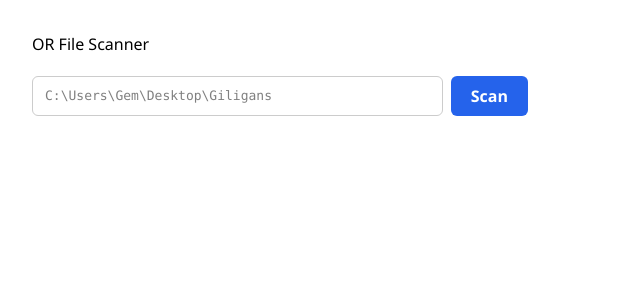
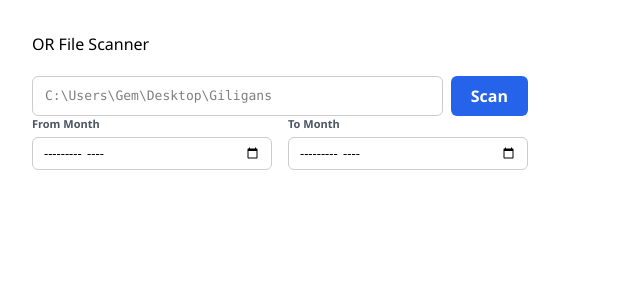
Before and after one commit to gemrey13/bir-ejournal, a React (Vite) app: page / in a window 1280 px wide. Shown: the top 300 px of the page, without its empty margins (0-640 px from the left). Built offline with nearby package versions, Linux system fonts and the light colour scheme.

Commit message:
feat: enhance scan functionality with date filters and update UI for date selection

```diff
--- a/src/main/index.ts
+++ b/src/main/index.ts
@@ -50,8 +50,8 @@ ipcMain.handle('dialog:openDirectory', async (_) => {
   return filePaths[0] // Sends the native Windows path back to React
 })
 
- ipcMain.handle('scan', async (_event, rootPath: string) => {
-    return scanAndSave(rootPath);
+ ipcMain.handle('scan', async (_event, rootPath: string, filters?: { from?: string; to?: string }) => {
+    return scanAndSave(rootPath, filters);
   });
 
 app.whenReady().then(() => {
--- a/src/main/zipScanner.ts
+++ b/src/main/zipScanner.ts
@@ -27,6 +27,13 @@ function getDb(): Database.Database {
   return db
 }
 
+type MonthYear = { year: number; month: number }
+
+type ScanFilters = {
+  from?: string
+  to?: string
+}
+
 function parseInnerZip(name: string): { month: number; year: number } | null {
   // OR202506.zip → year=2025, month=06
   const match = path
@@ -37,7 +44,38 @@ function parseInnerZip(name: string): { month: number; year: number } | null {
   return { year: parseInt(match[1], 10), month: parseInt(match[2], 10) }
 }
 
-export async function scanAndSave(branchPath: string): Promise<{ inserted: number; skipped: number }> {
+function parseMonthYear(value?: string): MonthYear | null {
+  if (!value) return null
+  const match = value.match(/^(\d{4})-(0[1-9]|1[0-2])$/)
+  if (!match) return null
+  return { year: parseInt(match[1], 10), month: parseInt(match[2], 10) }
+}
+
+function monthYearValue(date: MonthYear): number {
+  return date.year * 100 + date.month
+}
+
+function isMonthYearInRange(date: MonthYear, from: MonthYear | null, to: MonthYear | null): boolean {
+  const value = monthYearValue(date)
+  if (from && value < monthYearValue(from)) return false
+  if (to && value > monthYearValue(to)) return false
+  return true
+}
+
+export async function scanAndSave(branchPath: string, filters?: ScanFilters): Promise<{ inserted: number; skipped: number }> {
+  const fromDate = parseMonthYear(filters?.from)
+  const toDate = parseMonthYear(filters?.to)
+
+  if (filters?.from && !fromDate) {
+    throw new Error('Invalid "from" date format. Use YYYY-MM.')
+  }
+  if (filters?.to && !toDate) {
+    throw new Error('Invalid "to" date format. Use YYYY-MM.')
+  }
+  if (fromDate && toDate && monthYearValue(fromDate) > monthYearValue(toDate)) {
+    throw new Error('The "from" date must be earlier than or equal to the "to" date.')
+  }
+
   const database = getDb()
   const insert = database.prepare(`
     INSERT OR IGNORE INTO or_records (branch, filename, month, year)
@@ -54,6 +92,10 @@ export async function scanAndSave(branchPath: string): Promise<{ inserted: numbe
   try {
     for (const yearFolder of fs.readdirSync(branchPath)) {
       if (!/^\d{4}$/.test(yearFolder)) continue
+      const yearNumber = parseInt(yearFolder, 10)
+      if (fromDate && yearNumber < fromDate.year) continue
+      if (toDate && yearNumber > toDate.year) continue
+
       const yearPath = path.join(branchPath, yearFolder)
       if (!fs.statSync(yearPath).isDirectory()) continue
 
@@ -73,6 +115,7 @@ export async function scanAndSave(branchPath: string): Promise<{ inserted: numbe
 
           const info = parseInnerZip(entry.entryName)
           if (!info) continue
+          if (!isMonthYearInRange(info, fromDate, toDate)) continue
 
           const tmpZip = path.join(tmpDir, `${branch}_${path.basename(entry.entryName)}`)
           const outerBuf: Buffer = (entry as any).getData(OR_ZIP_PASSWORD)
--- a/src/preload/index.d.ts
+++ b/src/preload/index.d.ts
@@ -5,7 +5,7 @@ declare global {
     electron: ElectronAPI
     api: {
       selectDirectory: () => Promise<string | null>
-      scan(rootPath: string): Promise<{ inserted: number; skipped: number }>
+      scan(rootPath: string, filters?: { from?: string; to?: string }): Promise<{ inserted: number; skipped: number }>
     }
   }
 }
--- a/src/preload/index.ts
+++ b/src/preload/index.ts
@@ -3,8 +3,7 @@ import { electronAPI } from '@electron-toolkit/preload'
 
 const api = {
   selectDirectory: (): Promise<string | null> => ipcRenderer.invoke('dialog:openDirectory'),
-  scan: (rootPath: string): Promise<{ inserted: number; skipped: number }> =>
-    ipcRenderer.invoke('scan', rootPath)
+  scan: (rootPath: string, filters?: { from?: string; to?: string }): Promise<{ inserted: number; skipped: number }> => ipcRenderer.invoke('scan', rootPath, filters)
 }
 
 if (process.contextIsolated) {
--- a/src/renderer/src/Testing.tsx
+++ b/src/renderer/src/Testing.tsx
@@ -2,6 +2,8 @@ import { useState } from 'react'
 
 export default function Testing() {
   const [rootPath, setRootPath] = useState('')
+  const [fromDate, setFromDate] = useState('') // Format: "YYYY-MM"
+  const [toDate, setToDate] = useState('') // Format: "YYYY-MM"
   const [status, setStatus] = useState<string | null>(null)
   const [loading, setLoading] = useState(false)
 
@@ -10,7 +12,13 @@ export default function Testing() {
     setLoading(true)
     setStatus(null)
     try {
-      const result = await window.api.scan(rootPath.trim())
+      const result = await window.api.scan(rootPath.trim(), {
+        from: fromDate || undefined,
+        to: toDate || undefined
+      })
+
+      console.log('Scan fromDate:', fromDate)
+      console.log('Scan toDate:', toDate)
       setStatus(`Done — inserted: ${result.inserted}, duplicates skipped: ${result.skipped}`)
     } catch (e) {
       setStatus(`Error: ${e}`)
@@ -55,6 +63,40 @@ export default function Testing() {
         </button>
       </div>
 
+      <div style={{ display: 'flex', gap: 16, marginBottom: 16 }}>
+        <div style={{ flex: 1, display: 'flex', flexDirection: 'column', gap: 4 }}>
+          <label style={{ fontSize: 11, fontWeight: 600, color: '#4b5563' }}>From Month</label>
+          <input
+            type="month"
+            value={fromDate}
+            onChange={(e) => setFromDate(e.target.value)}
+            style={{
+              padding: '6px 10px',
+              fontSize: 13,
+              borderRadius: 6,
+              border: '1px solid #ccc',
+              fontFamily: 'inherit'
+            }}
+          />
+        </div>
+
+        <div style={{ flex: 1, display: 'flex', flexDirection: 'column', gap: 4 }}>
+          <label style={{ fontSize: 11, fontWeight: 600, color: '#4b5563' }}>To Month</label>
+          <input
+            type="month"
+            value={toDate}
+            onChange={(e) => setToDate(e.target.value)}
+            style={{
+              padding: '6px 10px',
+              fontSize: 13,
+              borderRadius: 6,
+              border: '1px solid #ccc',
+              fontFamily: 'inherit'
+            }}
+          />
+        </div>
+      </div>
+
       {status && (
         <p
           style={{
```
